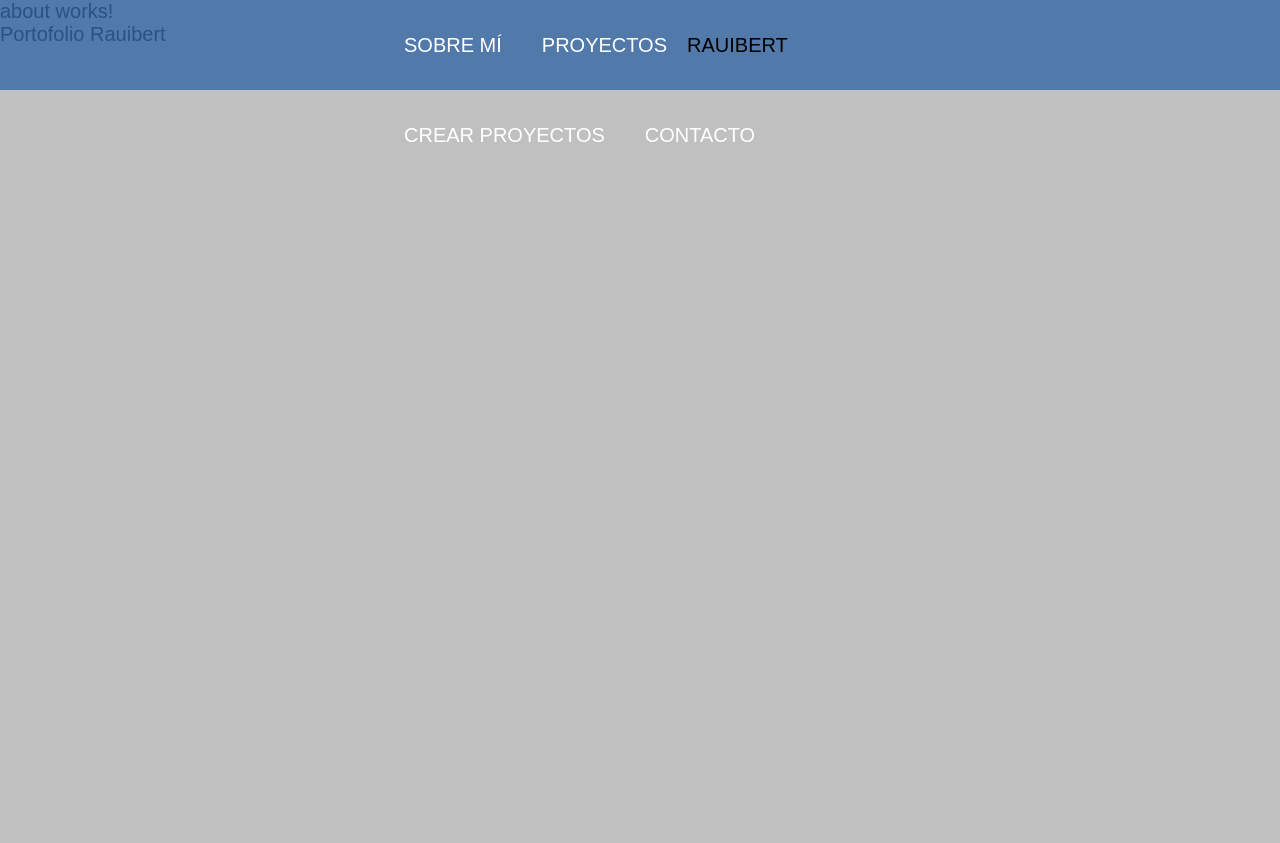
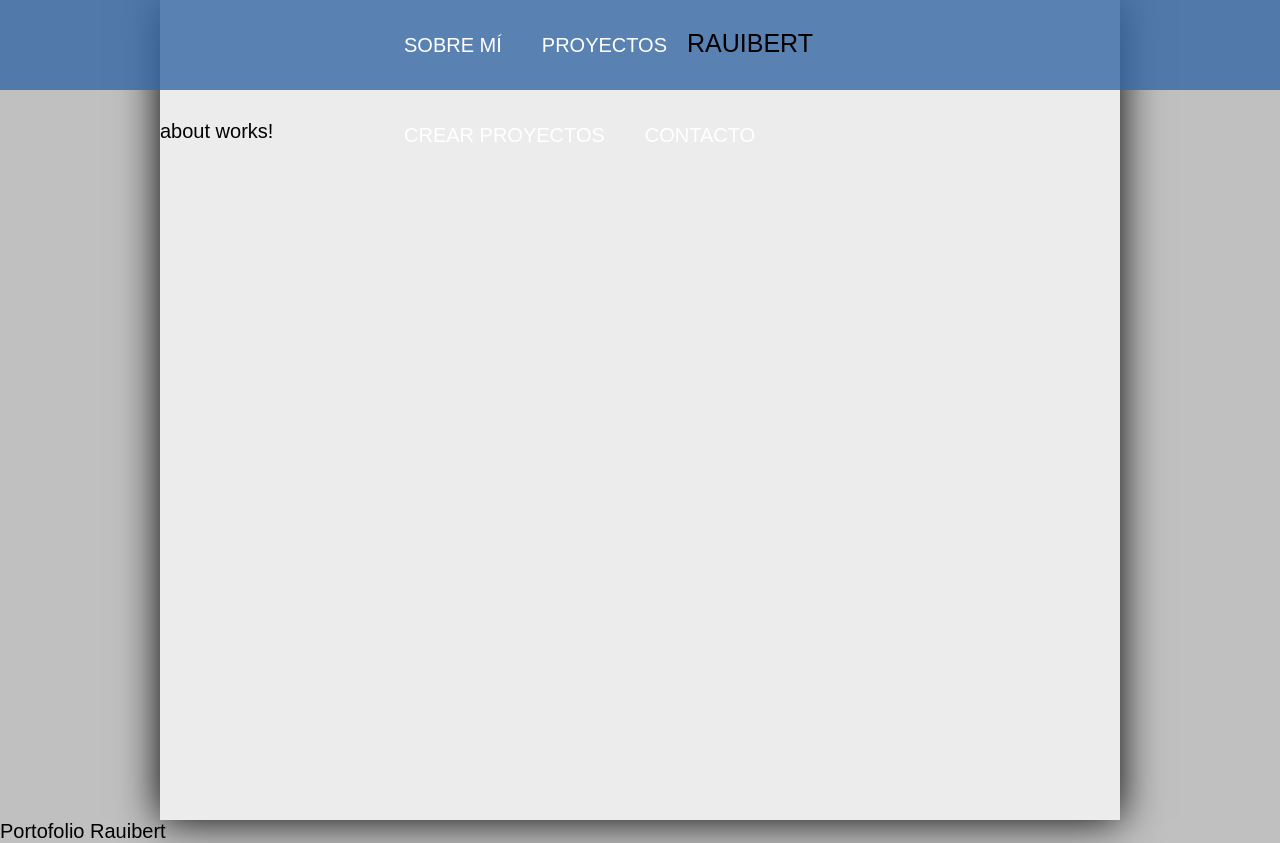
Before and after one commit to rauibert/AngProject, an Angular app: page / in a window 1280 px wide. Before the commit the page ends 800 px from the top, so only its background shows below. Built offline with nearby package versions, Linux system fonts and the light colour scheme.

Commit message:
Continuando con la maquetación I

```diff
--- a/src/styles.css
+++ b/src/styles.css
@@ -1,4 +1,3 @@
-
 *{
     margin: 0px;
     padding: 0px;
@@ -28,7 +27,7 @@
     display: block;
     width: 40%;
     height: inherit;
-    margin: 0px auto;
+    margin: -2px auto;
 }
 
 header ul li{
@@ -52,6 +51,24 @@
     background: rgba(0, 0, 0, 0.8);
 }
 
+#logo{
+    font-size: 25px;
+}
+
+#logo a{
+    transition: color 500ms;
+}
+
 header #logo a:hover{
     background: transparent;
+    color: black;
 }
+
+#content{
+    width: 75%;
+    min-height: 700px;
+    margin: 0 auto;
+    box-shadow: 0px 0px 40px black;
+    background: rgba(255, 255, 255, 0.7);
+    padding-top: 120px;
+}
```
